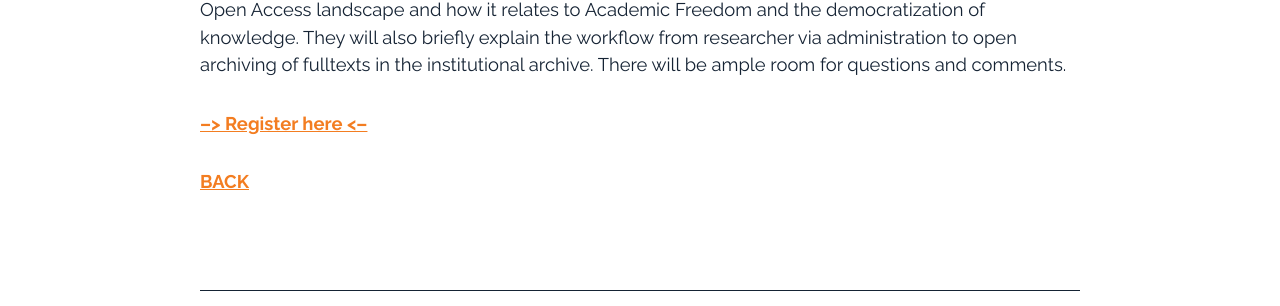
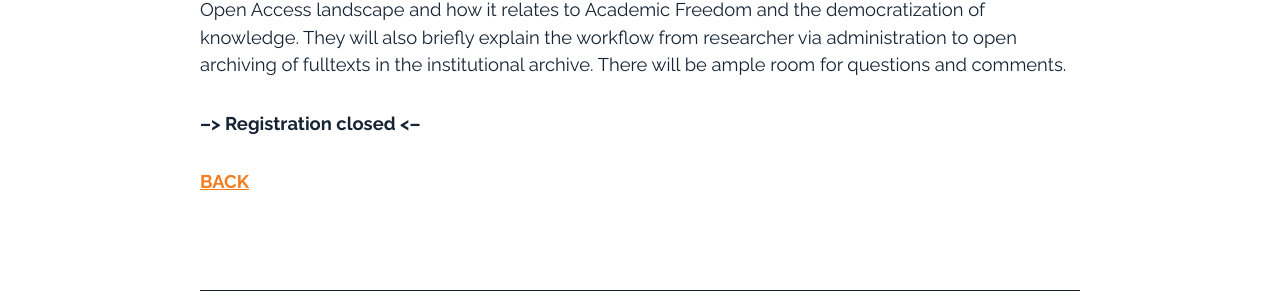
Before and after one commit to openaccess-dk/openaccess-dk.github.io, a Jekyll site: the page built from 02_thuesday.md, in a window 1280 px wide. Shown: the part 1432-1738 px from the top of the page. Built offline with Jekyll 4.4.1, drawn with Linux system fonts in a browser that asks for light colours.

Commit message:
Update 02_thuesday.md

```diff
--- a/02_thuesday.md
+++ b/02_thuesday.md
@@ -18,6 +18,6 @@ UiT The Arctic University of Norway (founded 1968) has for many years aimed to b
 
 In this presentation, Per Pippin Aspaas and Niels Cadée will discuss the place of Green OA in the wider Open Access landscape and how it relates to Academic Freedom and the democratization of knowledge. They will also briefly explain the workflow from researcher via administration to open archiving of fulltexts in the institutional archive. There will be ample room for questions and comments.
 
-##### [--> Register here <--](https://ku-dk.libwizard.com/f/oa_week_web4)
+##### --> Registration closed <--
 
 ##### [BACK](https://openaccess.dk/oaw2022#programme-of-the-danish-open-access-week-2022)
```
